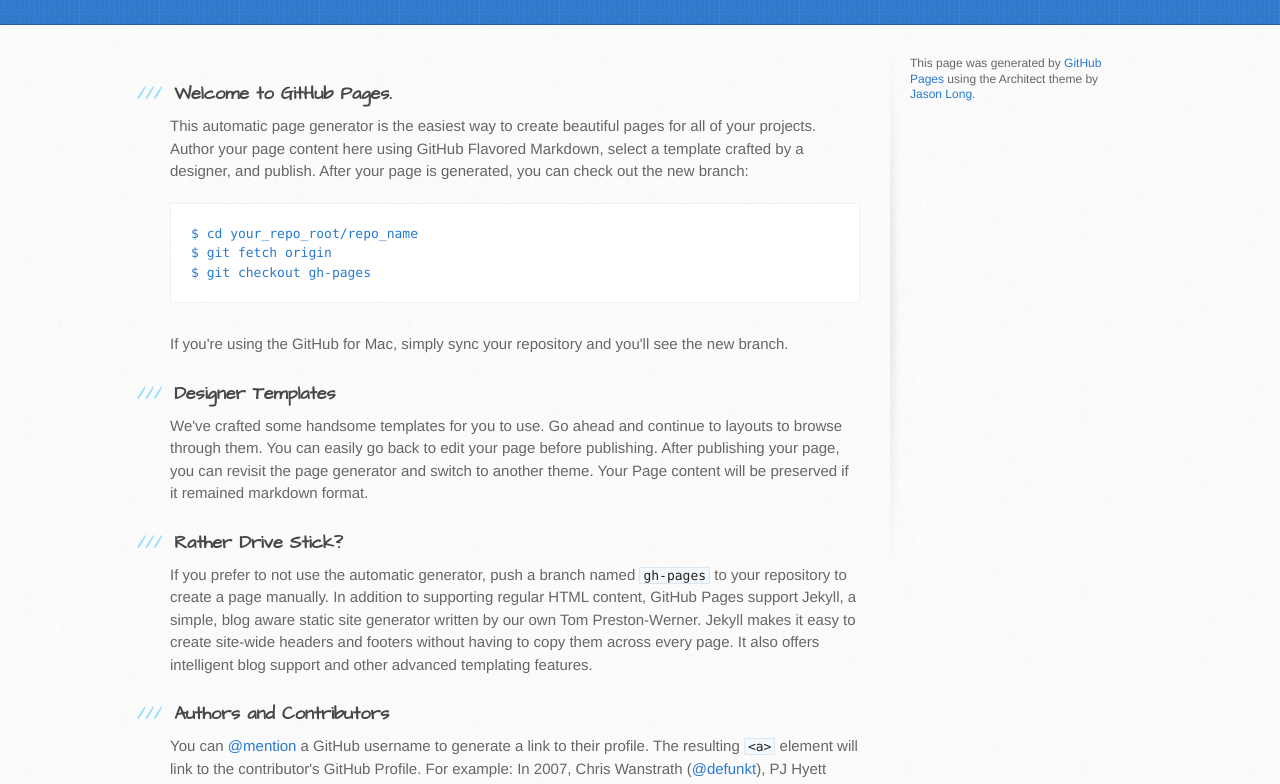
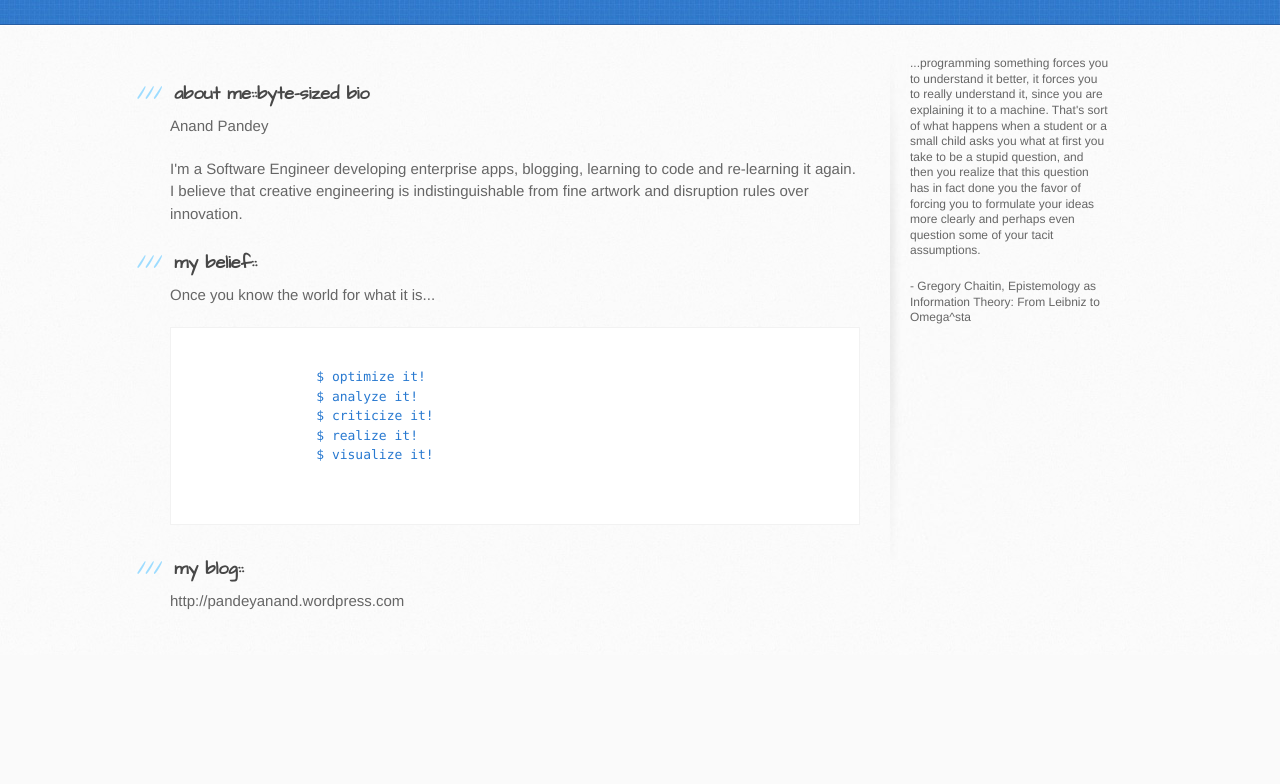
Before and after one commit to anandpandey/anandpandey.github.io, a plain HTML site: page index.html in a window 1280 px wide. Shown: the part 176-960 px from the top of the page. After the commit the page ends 831 px from the top, so only its background shows below. Drawn offline with Linux system fonts and the light colour scheme.

Commit message:
Update the contents "about myself"

```diff
--- a/index.html
+++ b/index.html
@@ -13,14 +13,14 @@
     <script src="//html5shiv.googlecode.com/svn/trunk/html5.js"></script>
     <![endif]-->
 
-    <title>anandpandey.github.io by anandpandey</title>
+    <title>Anand Pandey</title>
 </head>
 
 <body>
 <header>
     <div class="inner">
-        <h1>anandpandey.github.io</h1>
-        <h2>My site on github</h2>
+        <h1>anand::pandey</h1>
+        <h2>Reason leads to action and vice-versa!</h2>
         <a href="https://github.com/anandpandey" class="button"><small>Follow me on</small> GitHub</a>
     </div>
 </header>
@@ -29,42 +29,47 @@
     <div class="inner clearfix">
         <section id="main-content">
             <h3>
-<a name="welcome-to-github-pages" class="anchor" href="#welcome-to-github-pages"><span class="octicon octicon-link"></span></a>Welcome to GitHub Pages.</h3>
+                <a name="about me::byte-sized bio" class="anchor" href="#about me::byte-sized bio"><span class="octicon octicon-link"></span></a>
+                about me::byte-sized bio
+            </h3>
 
-<p>This automatic page generator is the easiest way to create beautiful pages for all of your projects. Author your page content here using GitHub Flavored Markdown, select a template crafted by a designer, and publish. After your page is generated, you can check out the new branch:</p>
-
-<pre><code>$ cd your_repo_root/repo_name
-$ git fetch origin
-$ git checkout gh-pages
-</code></pre>
-
-<p>If you're using the GitHub for Mac, simply sync your repository and you'll see the new branch.</p>
+            <p>Anand Pandey</p>
+            <p>I'm a Software Engineer developing enterprise apps, blogging, learning to code and re-learning it again. I believe that creative engineering is indistinguishable from fine artwork and disruption rules over innovation.</p>
 
             <h3>
-<a name="designer-templates" class="anchor" href="#designer-templates"><span class="octicon octicon-link"></span></a>Designer Templates</h3>
+                <a name="my belief::" class="anchor" href="#my belief::"><span class="octicon octicon-link"></span></a>
+                my belief::
+            </h3>
 
-<p>We've crafted some handsome templates for you to use. Go ahead and continue to layouts to browse through them. You can easily go back to edit your page before publishing. After publishing your page, you can revisit the page generator and switch to another theme. Your Page content will be preserved if it remained markdown format.</p>
+            <p>Once you know the world for what it is...</p>
+            <pre>
+            <code>
+                $ optimize it!
+                $ analyze it!
+                $ criticize it!
+                $ realize it!
+                $ visualize it!
+            </code>
+            </pre>
 
             <h3>
-<a name="rather-drive-stick" class="anchor" href="#rather-drive-stick"><span class="octicon octicon-link"></span></a>Rather Drive Stick?</h3>
+                <a name="rather-drive-stick" class="anchor" href="#rather-drive-stick"><span class="octicon octicon-link"></span></a>
+                my blog::
+            </h3>
 
-<p>If you prefer to not use the automatic generator, push a branch named <code>gh-pages</code> to your repository to create a page manually. In addition to supporting regular HTML content, GitHub Pages support Jekyll, a simple, blog aware static site generator written by our own Tom Preston-Werner. Jekyll makes it easy to create site-wide headers and footers without having to copy them across every page. It also offers intelligent blog support and other advanced templating features.</p>
+            <p>http://pandeyanand.wordpress.com</p>
 
-<h3>
-<a name="authors-and-contributors" class="anchor" href="#authors-and-contributors"><span class="octicon octicon-link"></span></a>Authors and Contributors</h3>
-
-<p>You can <a href="https://github.com/blog/821" class="user-mention">@mention</a> a GitHub username to generate a link to their profile. The resulting <code>&lt;a&gt;</code> element will link to the contributor's GitHub Profile. For example: In 2007, Chris Wanstrath (<a href="https://github.com/defunkt" class="user-mention">@defunkt</a>), PJ Hyett (<a href="https://github.com/pjhyett" class="user-mention">@pjhyett</a>), and Tom Preston-Werner (<a href="https://github.com/mojombo" class="user-mention">@mojombo</a>) founded GitHub.</p>
-
-<h3>
-<a name="support-or-contact" class="anchor" href="#support-or-contact"><span class="octicon octicon-link"></span></a>Support or Contact</h3>
-
-<p>Having trouble with Pages? Check out the documentation at <a href="http://help.github.com/pages">http://help.github.com/pages</a> or contact <a href="mailto:support@github.com">support@github.com</a> and we’ll help you sort it out.</p>
         </section>
 
         <aside id="sidebar">
-
-
-          <p>This page was generated by <a href="https://pages.github.com">GitHub Pages</a> using the Architect theme by <a href="https://twitter.com/jasonlong">Jason Long</a>.</p>
+            <p>...programming something forces you to understand it better, it forces you to
+                really understand it, since you are explaining it to a machine.
+                That's sort of what happens when a student or a small child asks you
+                what at first you take to be a stupid question, and then you realize
+                that this question has in fact done you the favor of forcing you to formulate your
+                ideas more clearly and perhaps even question some of your tacit assumptions.
+            </p>
+            <p> - Gregory Chaitin, Epistemology as Information Theory: From Leibniz to Omega^sta</p>
         </aside>
     </div>
 </div>
```
Lines whose indentation alone changed are shown as unchanged.
